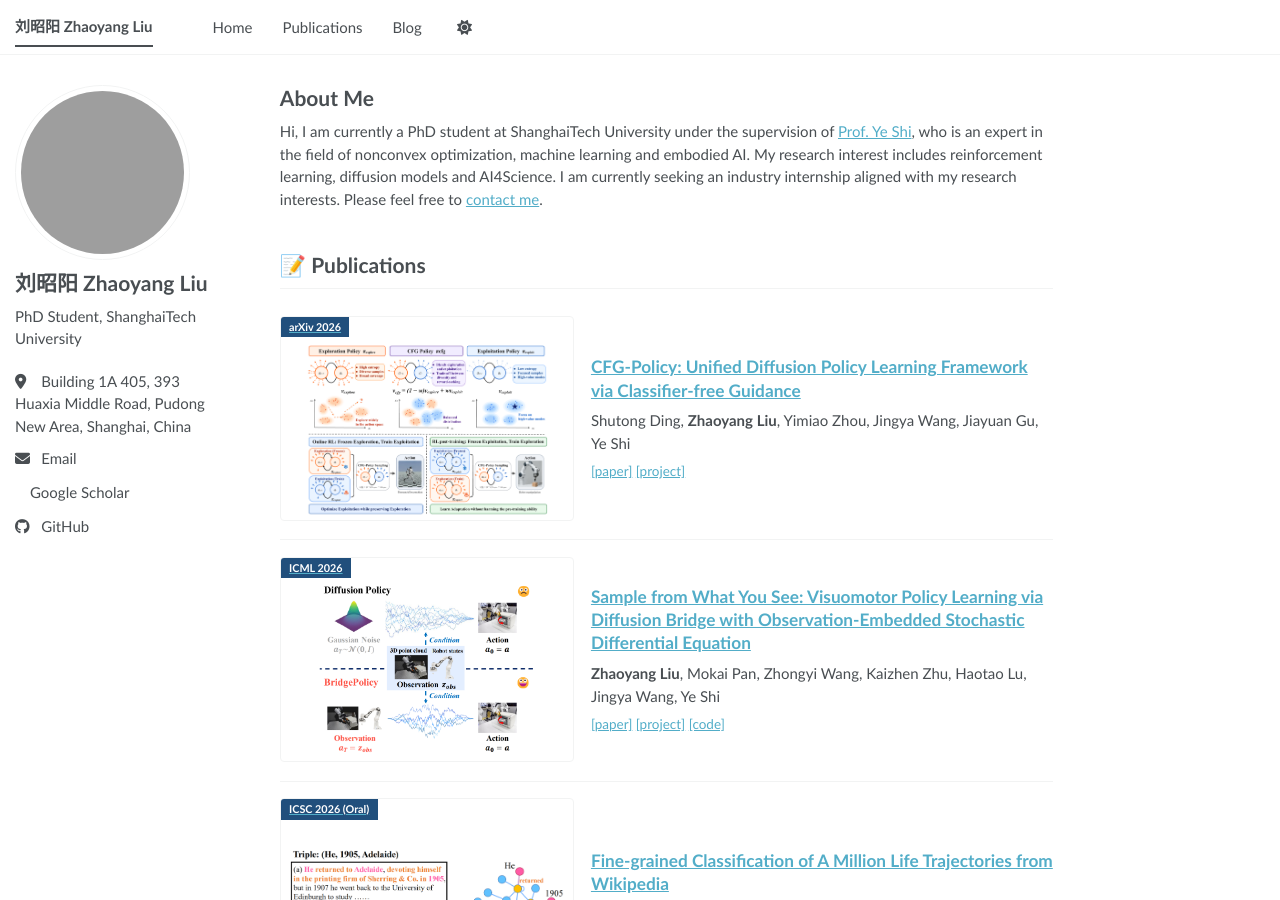
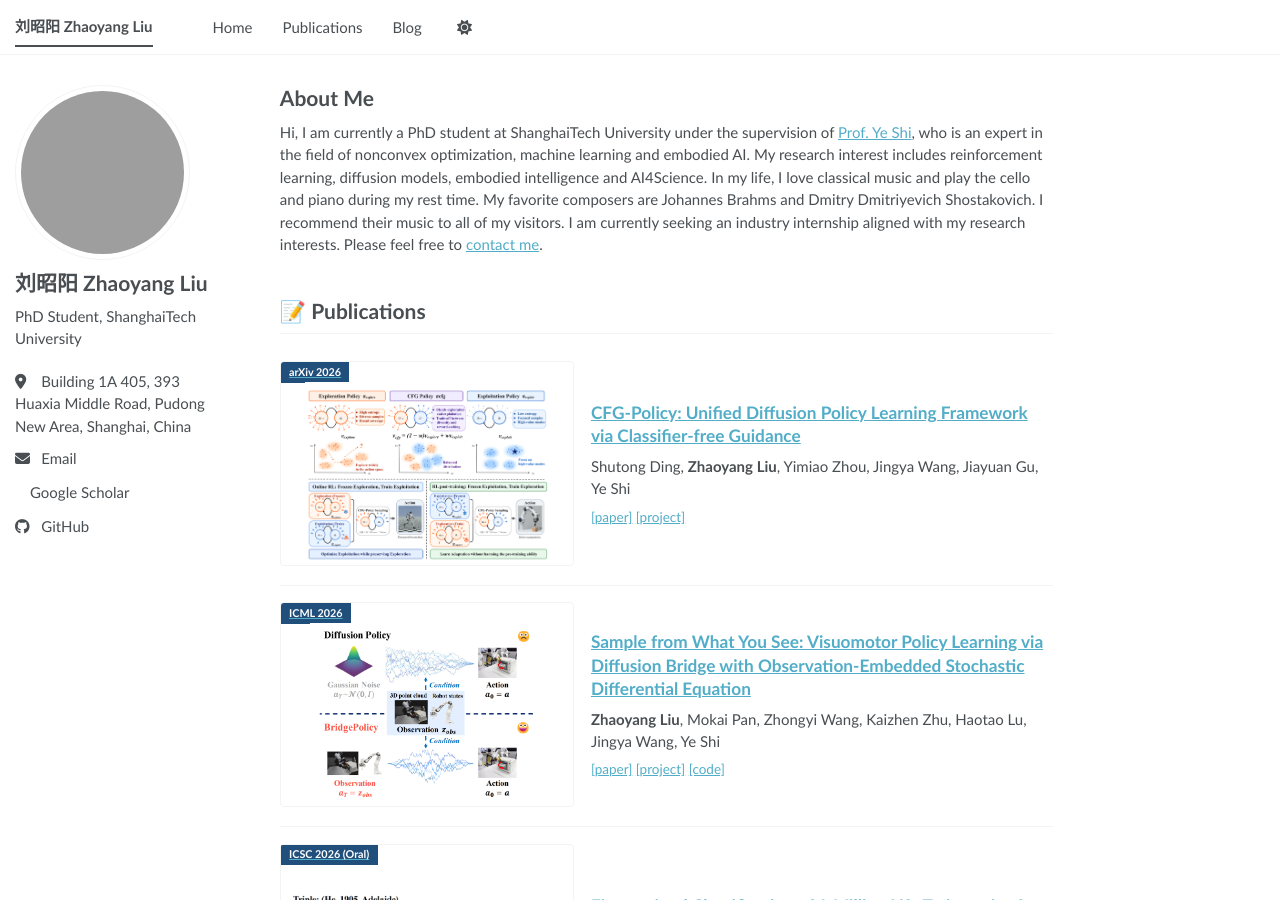
Before and after one commit to zhy-liu/zhy-liu.github.io, a Jekyll site: the page built from _pages/about.md, in a window 1280 px wide and 900 px high. Built offline with Jekyll 4.4.1, drawn with Linux system fonts in a browser that asks for light colours; a style sheet for code colours, icons or effects is not loaded; our own code applies the rules of GitHub Pages for plain Markdown files.

Commit message:
Update About Me biography

```diff
--- a/_pages/about.md
+++ b/_pages/about.md
@@ -6,7 +6,7 @@ author_profile: true
 
 # About Me
 
-Hi, I am currently a PhD student at ShanghaiTech University under the supervision of <a href="https://shiye21.github.io/" target="_blank" rel="noopener noreferrer">Prof. Ye Shi</a>, who is an expert in the field of nonconvex optimization, machine learning and embodied AI. My research interest includes reinforcement learning, diffusion models and AI4Science. I am currently seeking an industry internship aligned with my research interests. Please feel free to [contact me](mailto:liuzhy2023@shanghaitech.edu.cn).
+Hi, I am currently a PhD student at ShanghaiTech University under the supervision of <a href="https://shiye21.github.io/" target="_blank" rel="noopener noreferrer">Prof. Ye Shi</a>, who is an expert in the field of nonconvex optimization, machine learning and embodied AI. My research interest includes reinforcement learning, diffusion models, embodied intelligence and AI4Science. In my life, I love classical music and play the cello and piano during my rest time. My favorite composers are Johannes Brahms and Dmitry Dmitriyevich Shostakovich. I recommend their music to all of my visitors. I am currently seeking an industry internship aligned with my research interests. Please feel free to [contact me](mailto:liuzhy2023@shanghaitech.edu.cn).
 
 ## 📝 Publications
 
```
